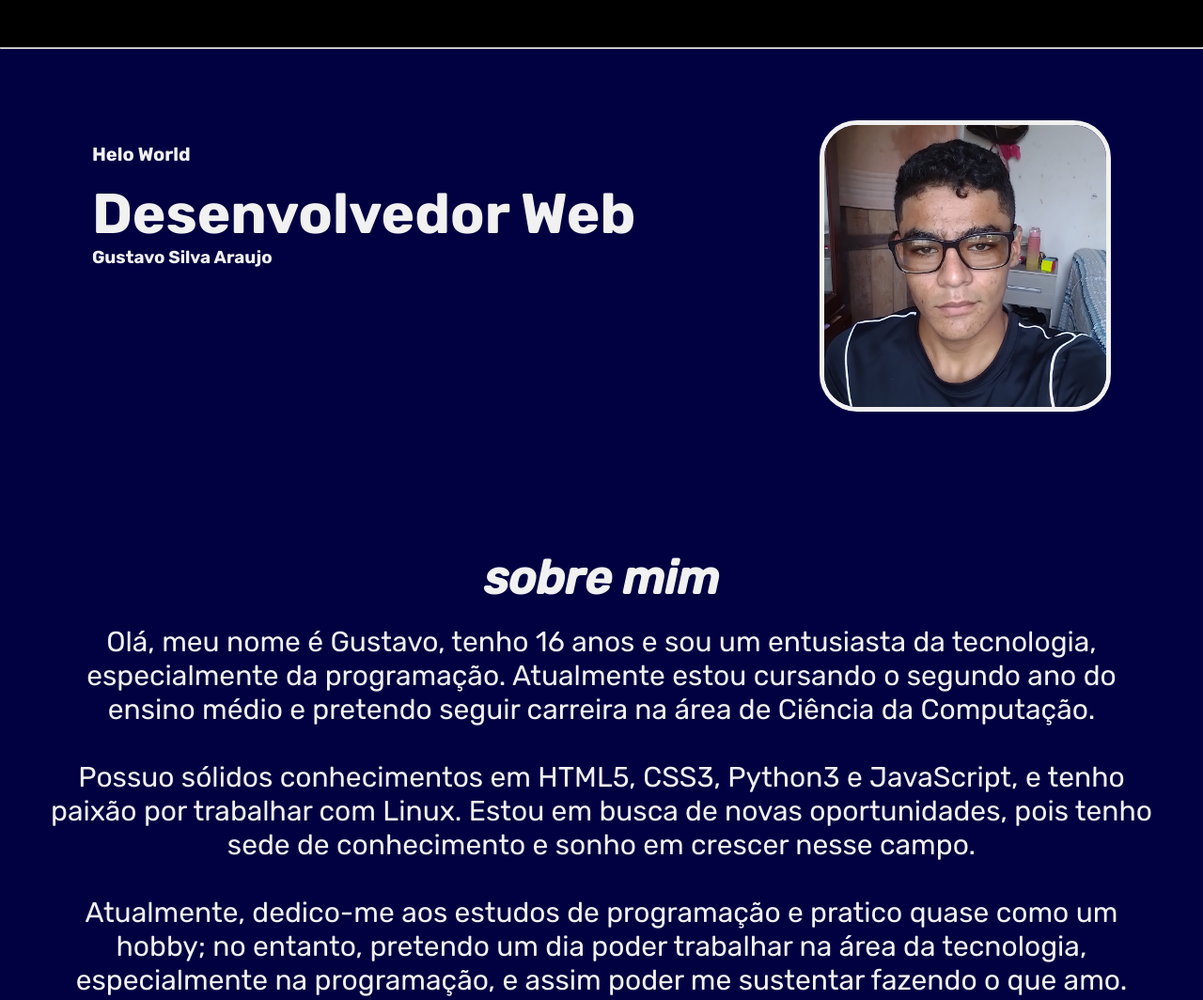
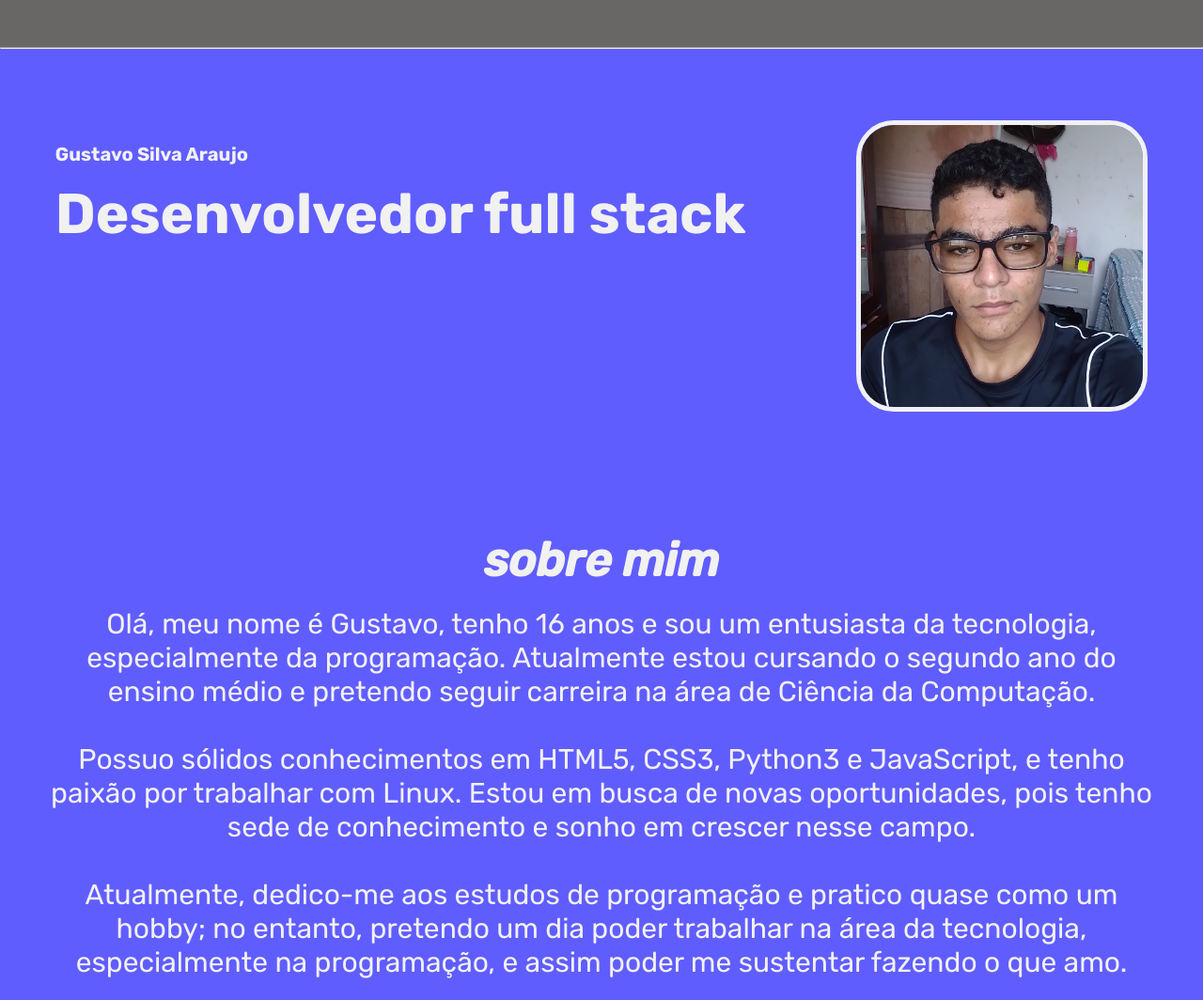
Before and after one commit to Gu707/portifoliobeta, a plain HTML site: page index.html in a window 1280 px wide. Shown: the top 1064 px of the page at 94% size. Drawn offline with Linux system fonts and the light colour scheme.

Commit message:
ajuste no bacgraud

```diff
--- a/index.html
+++ b/index.html
@@ -30,13 +30,11 @@
     <br>
     <header>
         <div class="titulostopo">
-        <h2>Helo World</h2>
-        <h1>Desenvolvedor Web</h1>
-        <h3>Gustavo Silva Araujo</h3>
+        <h2>Gustavo Silva Araujo</h2>
+        <h1>Desenvolvedor full stack</h1>
         </div>
         <img class="minha_foto" src="imagens/foto.jpg" alt="foto-pessoal">
     </header>
-    <br>
     <br>
     <br>
 
@@ -69,6 +67,7 @@
         <div class="imgtexto">
             <img src="imagens/javascriptlogo.png" alt="">
             <p>Conhecimentos basicos em javascript</p>
+            <br>
         </div>
     </section>
 
@@ -84,6 +83,7 @@
         <div class="projetos" id="projeto1">
             <img src="imagens/projeto1.jpg" alt="">
             <p>cadastro simples de cliente</p>
+            <br>
         </div>
 
         </a>
@@ -91,13 +91,14 @@
             <div class="projetos">
                 <img src="imagens/projetobeta2.png" alt="">
                 <p>relogio simples e funcional</p>
+                <br>
             </div>
             </a>
 
         <a href="https://github.com/Gu707/estruturas_html_basicas" target="_blank">
                 <div class="projetos">
                     <img src="imagens/projetobeta3.png" alt="">
-                    <p>estrutuas basicas para projetos em html5</p>
+                    <p>estrutuas basicas para projetos <br> em html5</p>
         </div>
         </a>
 
--- a/style.css
+++ b/style.css
@@ -6,12 +6,12 @@
     font-family: 'Rubik', sans-serif;
 }
 body {
-    background-color: rgb(1, 0, 65);
+    background-color: rgb(96, 93, 255);
     color: #f1f1f1;
 }
 #top_nav
 {
-    background-color: black;
+    background-color: rgb(105, 102, 102);
     width: 100%;
     height: 50px;
 
```
